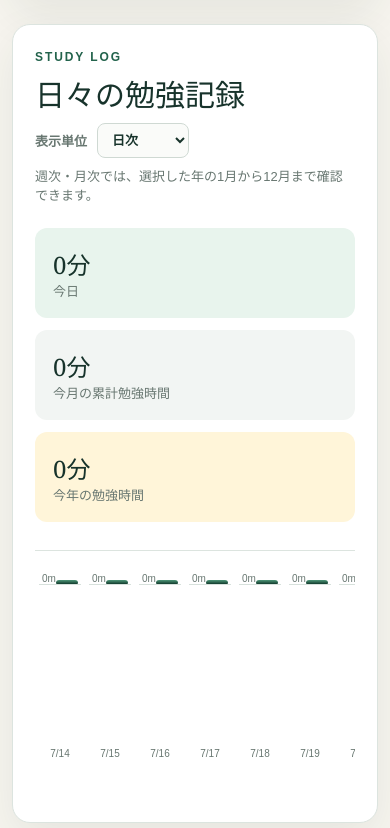
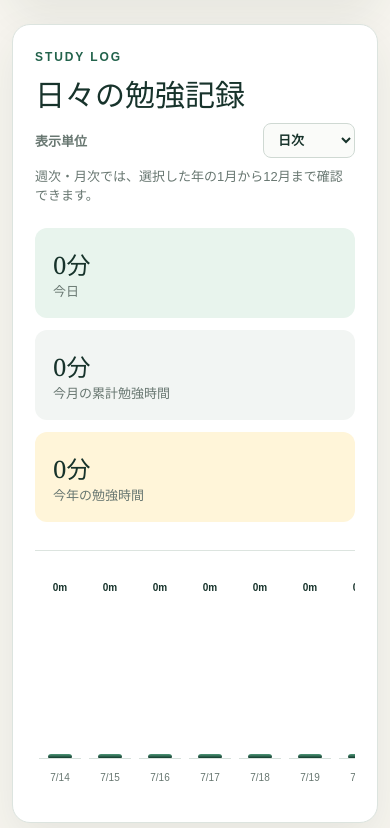
Before and after one commit to yoshi123027-del/actuary-app-seiho2, a Next.js app in the folder vercel/: page / in a window 390 px wide. Shown: the part 1636-2464 px from the top of the page. Built offline with nearby package versions, Linux system fonts and the light colour scheme.

Commit message:
年間グラフと数値ラベルの表示を整える

```diff
--- a/vercel/app/globals.css
+++ b/vercel/app/globals.css
@@ -53,15 +53,16 @@ progress { width: 100%; height: 9px; accent-color: var(--green-2); }
 .section-title h2 { margin: 6px 0 0; font: 30px Georgia, "Yu Mincho", serif; }
 .section-title p { margin: 0; color: var(--muted); font-size: 13px; }
 .study-history-tools { display: flex; align-items: flex-end; flex-direction: column; gap: 8px; }
+.study-filter-row { display: flex; align-items: center; justify-content: flex-end; gap: 14px; flex-wrap: wrap; }
 .study-history-tools label { display: flex; align-items: center; color: var(--muted); font-size: 13px; font-weight: 700; white-space: nowrap; }
 .study-history-tools select { min-width: 92px; margin-left: 10px; padding: 8px 28px 8px 10px; color: var(--ink); background: #fafbf9; border: 1px solid #cfd9d3; border-radius: 8px; }
 .study-summary { display: grid; grid-template-columns: repeat(3, 1fr); gap: 12px; }
 .study-summary .stat strong { font-size: clamp(24px, 4vw, 34px); }
-.study-chart { height: 250px; margin-top: 28px; padding: 12px 4px 0; display: grid; grid-template-columns: repeat(var(--study-period-count, 14), minmax(38px, 1fr)); gap: 8px; overflow-x: auto; border-top: 1px solid var(--line); }
-.study-bar-column { min-width: 34px; height: 220px; display: grid; grid-template-rows: 22px 1fr 24px; align-items: flex-end; text-align: center; }
-.study-bar-value { color: var(--muted); font-size: 10px; }
-.study-bar-track { height: 160px; display: flex; align-items: end; justify-content: center; border-bottom: 1px solid #d7e1dc; }
-.study-bar { width: min(22px, 72%); min-height: 3px; background: linear-gradient(180deg, #4f9879, var(--green)); border-radius: 6px 6px 2px 2px; transition: height .25s ease; }
+.study-chart { height: 250px; margin-top: 28px; padding: 12px 4px 0; display: grid; grid-template-columns: repeat(var(--study-period-count, 14), minmax(42px, 1fr)); gap: 8px; overflow-x: auto; border-top: 1px solid var(--line); }
+.study-bar-column { min-width: 38px; height: 220px; display: grid; grid-template-rows: 1fr 24px; align-items: flex-end; text-align: center; }
+.study-bar-track { position: relative; height: 182px; padding-top: 24px; display: flex; align-items: end; justify-content: center; border-bottom: 1px solid #d7e1dc; }
+.study-bar-value { position: absolute; top: 5px; left: 50%; transform: translateX(-50%); color: var(--ink); font-size: 10px; font-weight: 800; white-space: nowrap; }
+.study-bar { width: min(24px, 72%); min-height: 3px; background: linear-gradient(180deg, #4f9879, var(--green)); border-radius: 6px 6px 2px 2px; transition: height .25s ease; }
 .study-bar-label { padding-top: 7px; color: var(--muted); font-size: 10px; white-space: nowrap; }
 .page-heading { margin: 50px 0 24px; }
 .page-heading > span { color: var(--green-2); }
@@ -120,6 +121,7 @@ footer { padding: 34px; color: #9cb3aa; text-align: center; background: var(--gr
   .section-title { align-items: flex-start; flex-direction: column; gap: 8px; }
   .study-summary { grid-template-columns: 1fr; }
   .study-history-tools { width: 100%; align-items: flex-start; }
+  .study-filter-row { width: 100%; justify-content: flex-start; }
   .study-history-tools label { justify-content: space-between; width: 100%; }
   .study-chart { grid-template-columns: repeat(var(--study-period-count, 14), 42px); }
 }
```
